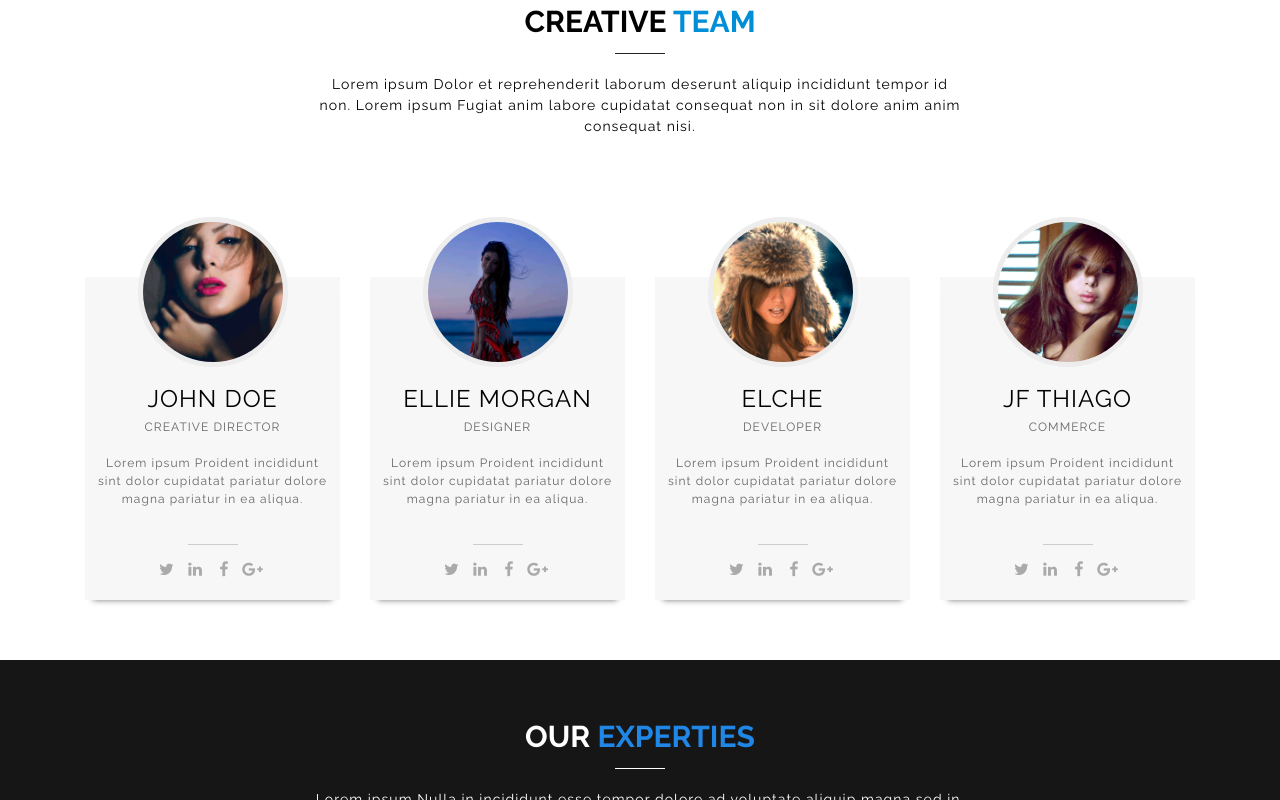
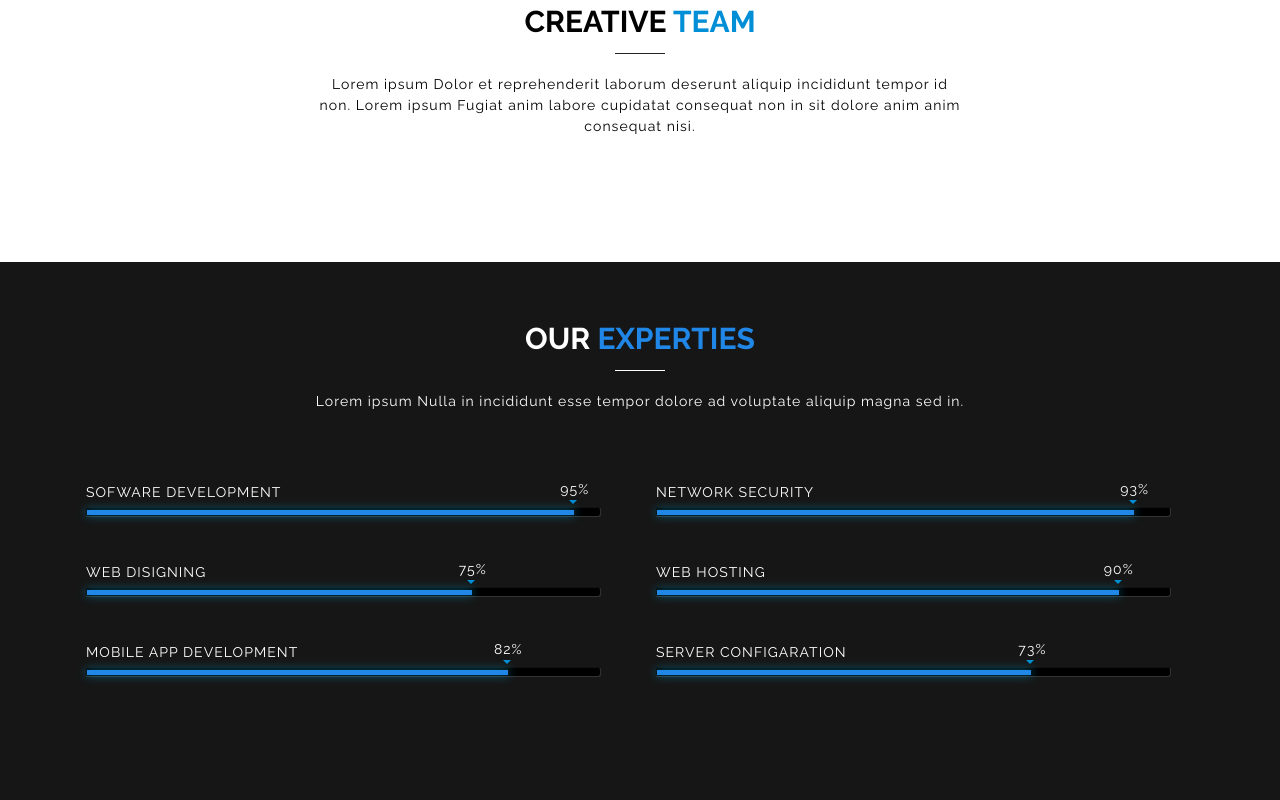
Before and after one commit to pramodthundathil/zionit.github.io, a plain HTML site: page index.html in a window 1280 px wide. Shown: the part 2344-3144 px from the top of the page. Drawn offline with Linux system fonts and the light colour scheme; some packages are replaced by stand-ins of ours; files whose address does not match are found by name.

Commit message:
version 1.02

```diff
--- a/index.html
+++ b/index.html
@@ -305,7 +305,7 @@
         <p>Lorem ipsum Dolor et reprehenderit laborum deserunt aliquip incididunt tempor id non. Lorem ipsum Fugiat anim labore cupidatat consequat non in sit dolore anim anim consequat nisi.</p>
       </header>
 
-      <div class="container">
+      <!-- <div class="container">
         <div class="row">
           <div class="col-md-3 col-sm-6 text-center">
             <div class="wrap animated" data-animate="fadeInDown">
@@ -395,7 +395,7 @@
             </div>
           </div>
         </div>
-      </div> <!-- /.container -->
+      </div> /.container -->
     </section>
 
 	    <!-- INFO -->
```
